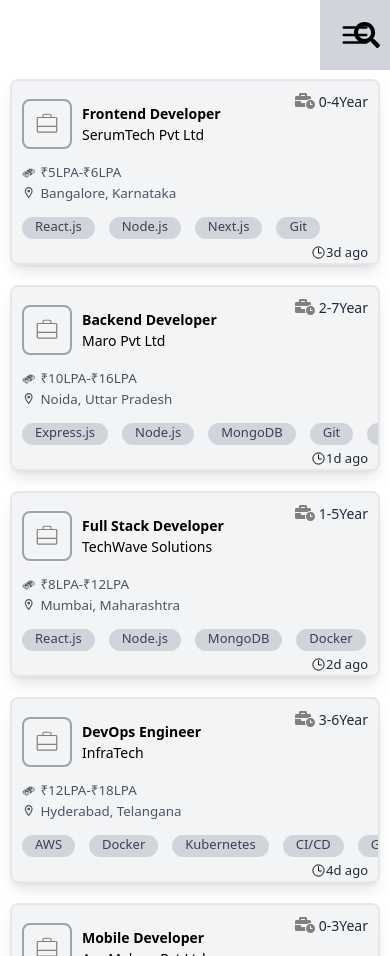
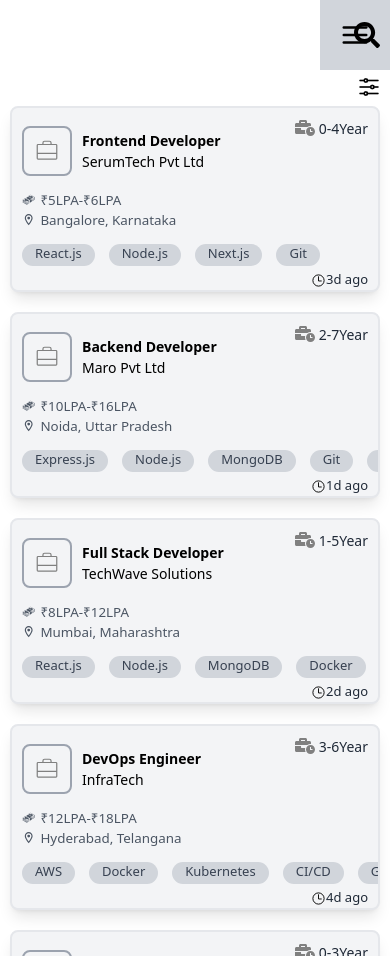
Before and after one commit to ShreeramNew/job-portal-typescript, a Next.js app: page /main/jobs in a window 390 px wide. Built offline with nearby package versions, Linux system fonts and the light colour scheme.

Commit message:
filter card added for mobile also

```diff
--- a/src/app/globals.css
+++ b/src/app/globals.css
@@ -16,9 +16,11 @@
    }
 }
 
-
 @layer utilities {
    .text-balance {
       text-wrap: balance;
    }
 }
+.ant-drawer-body {
+   padding: 0 !important;
+}
--- a/src/app/main/jobs/page.tsx
+++ b/src/app/main/jobs/page.tsx
@@ -5,6 +5,9 @@ import NoResult from "@/components/caseHandlers/NoResult";
 import { pushResult } from "@/features/SearchSlice";
 import { RootState } from "@/store/Store";
 import { useDispatch, useSelector } from "react-redux";
+import { HiOutlineAdjustmentsVertical } from "react-icons/hi2";
+import { Drawer } from "antd";
+import { useState } from "react";
 
 const JobData = [
    {
@@ -120,13 +123,33 @@ export default function Page() {
 }
 
 const ListOfJobs = () => {
+   const [open, setOpen] = useState(false);
+   const showDrawer = () => {
+      setOpen(true);
+   };
+   const onClose = () => {
+      setOpen(false);
+   };
+
    return (
-      <div className=" flex justify-center items-center overflow-hidden ">
+      <div className=" flex justify-center items-center overflow-hidden relative ">
          <div className=" hidden md:flex lg:flex flex-col w-[400px] h-[110vh] relative pt-[60px]">
             <FilterCard />
          </div>
+         <div className=" md:hidden lg:hidden absolute top-[5%] right-2 rotate-90 z-[400]" onClick={()=>showDrawer()}>
+            <HiOutlineAdjustmentsVertical size={26} />
+         </div>
 
-         <div className=" flex flex-col w-[700px] h-[110vh] gap-[20px] overflow-y-scroll p-[10px] pt-[13%] md:pt-[60px] lg:pt-[60px]">
+         <Drawer
+            style={{ background: "white",padding:"0px" }}
+            placement="right"
+            width={"300px"}
+            onClose={onClose}
+            open={open}
+         >
+            <FilterCard/>
+         </Drawer>
+         <div className=" flex flex-col w-[700px] h-[110vh] gap-[20px] overflow-y-scroll p-[10px] pt-[20%] md:pt-[60px] lg:pt-[60px]">
             {JobData.map((job) => {
                return (
                   <JobPostCard
--- a/src/components/cards/FilterCard.tsx
+++ b/src/components/cards/FilterCard.tsx
@@ -84,15 +84,15 @@ export default function FilterCard() {
       console.log(key);
    };
    return (
-      <div className="w-[300px] h-[99vh] bg-white border-2 border-gray-100 ml-[60px] mt-[10px] shadow-2xl rounded-xl">
-         <div className=" flex justify-between items-center p-[20px] border-b- border-gray-800">
+      <div className="w-[100%] lg:w-[300px] h-[99vh] bg-white border-2 border-gray-100 lg:ml-[60px] lg:mt-[10px] shadow-2xl rounded-xl">
+         <div className="hidden lg:flex md:flex justify-between items-center p-[20px] border-b- border-gray-800">
             <div className=" flex justify-center items-center gap-[8px]">
                <div>Filters</div>
                <HiOutlineAdjustmentsVertical />
             </div>
             <div className="text-blue-400 cursor-pointer">Clear</div>
          </div>
-         <hr />
+         <hr className="hidden md:block lg:block" />
          <div className="font-bold">
             <Collapse
                items={items}
```
Lines whose indentation alone changed are shown as unchanged.
